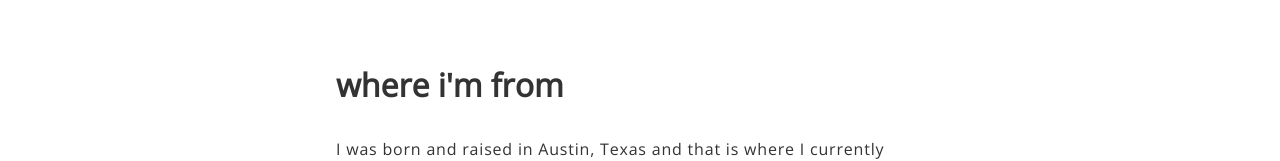
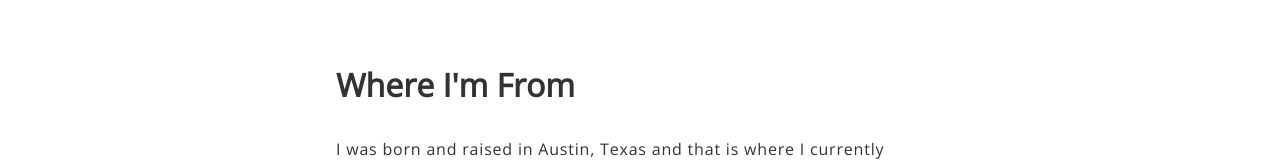
Before and after one commit to bpinali/about-me, a plain HTML site: page index.html in a window 1280 px wide. Shown: the part 594-755 px from the top of the page. Drawn offline with nearby package versions, Linux system fonts and the light colour scheme; a web font is replaced by a local one.

Commit message:
Reverted sentence case.

```diff
--- a/index.html
+++ b/index.html
@@ -21,7 +21,7 @@
     </section>
 
     <section class="location-section">
-        <h2 class="heading">where i'm from</h2>
+        <h2 class="heading">Where I'm From</h2>
 
         <p>I was born and raised in Austin, Texas and that is where I currently reside. I'm one of the few who isn't a transplant. I've been forever spoiled by delicious food and excellent live music at every turn.</p>
 
```
